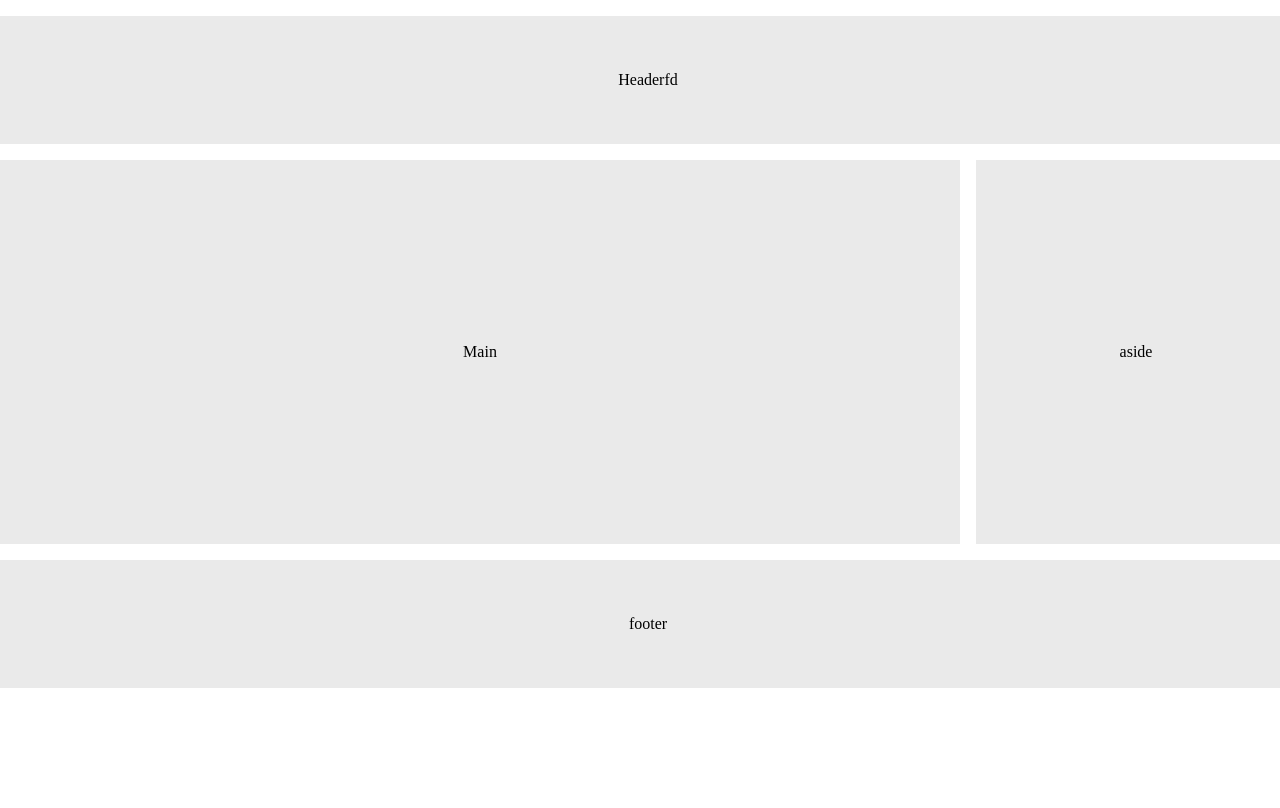
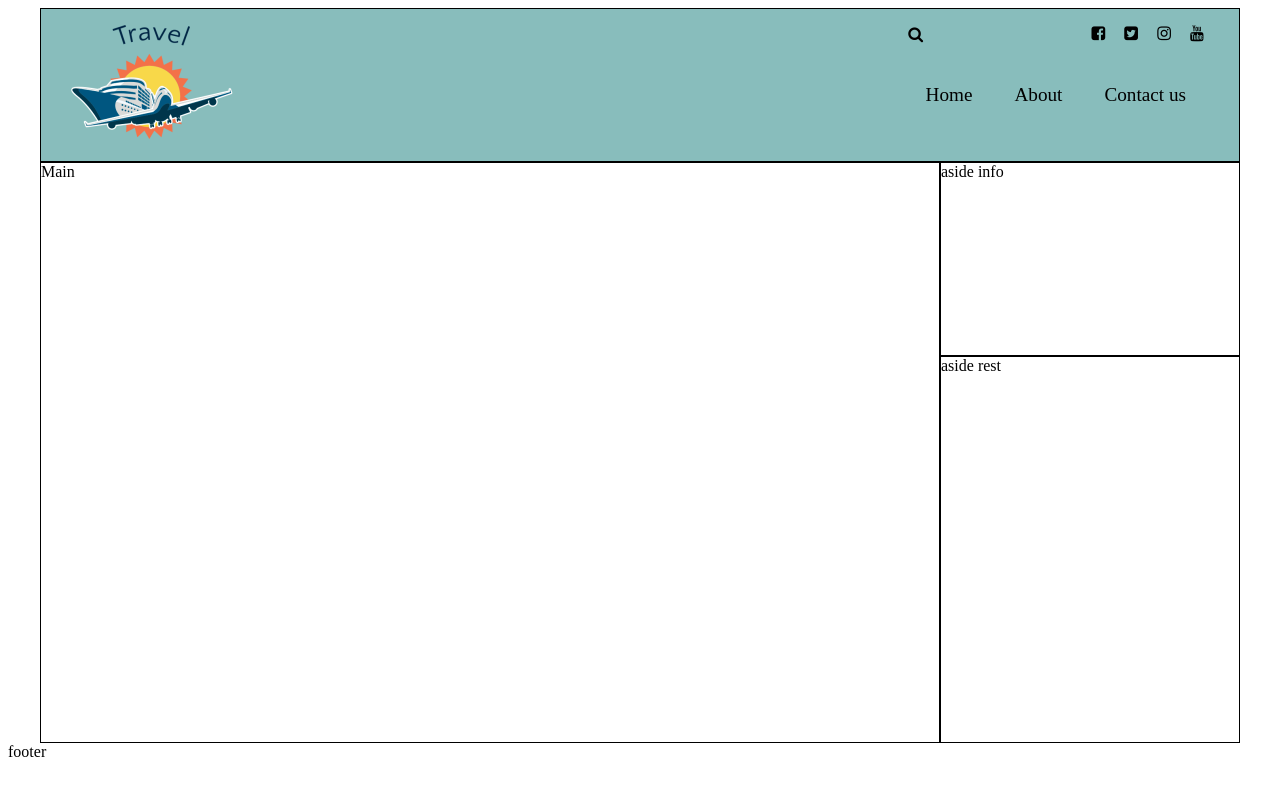
Before and after one commit to rshul/bsa19srblog, a plain HTML site: page index.html in a window 1280 px wide. Drawn offline with Linux system fonts and the light colour scheme.

Commit message:
temp result header

```diff
--- a/CSS/main.css
+++ b/CSS/main.css
@@ -1,28 +1,107 @@
+:root {
+    --blue-light: #88BDBC;
+    --blue-middle: #254E58;
+    --blue-dark: #112D32;
+    --grey-dark: #4F4A41;
+    --grey-light: #636658;
+}
+
+html, body {
+    height: 100%;
+}
+
+* {
+    box-sizing: border-box;
+}
 
 body {
     display: grid;
-    grid-template-columns: 75% 25%;
-    grid-template-rows:  10vw 30vw 10vw;
-    grid-gap: 1em;
+    grid-template:
+        "header  header  header  header  header      header  "minmax(100px, auto) "   .    main    main    main    aside-info    .      "3fr "   .    main    main    main    aside-rest    .      "6fr "footer  footer  footer  footer  footer       footer  "1fr / 1fr minmax(auto, 300px) minmax(auto, 300px) minmax(auto, 300px) minmax(auto, 300px) 1fr;
 }
 
-header,
-footer {
-    grid-column: 1 / 3;
+header {
+    grid-area: header;
+    display: grid;
+    grid-template:
+        ". hcenter hcenter hcenter hcenter ."minmax(100px, auto) / 1fr minmax(auto, 300px) minmax(auto, 300px) minmax(auto, 300px) minmax(auto, 300px) 1fr;
+    justify-content: center;
 }
 
-body {
-    margin: 0 auto;
-    min-width: 56em;
-    padding: 1em 0;
+main {
+    border: 1px solid black;
+    grid-area: main;
 }
 
-header,
-main,
-aside,
 footer {
-  background: #eaeaea;
-  display: flex;
-  align-items: center;
-  justify-content: center;
+    grid-area: footer;
 }
+
+header .header-center {
+    grid-area: hcenter;
+}
+
+header .header-center {
+    padding: 1rem;
+    border: 1px solid black;
+    background-color: var(--blue-light);
+    display: grid;
+    grid-template:
+        " .    logo    .         search  social  . "20px " .    logo    menu      menu    menu    . "100px / 1fr minmax(auto, 300px) minmax(auto, 300px) minmax(auto, 300px) minmax(auto, 300px) 1fr;
+}
+
+/* logo */
+.logo {
+    grid-area: logo;
+}
+
+.social-icons {
+    grid-area: social;
+    display: flex;
+    justify-content: flex-end;
+}
+
+.social-icons .fa {
+    display: inline-block;
+    margin-right: 1.2rem;
+}
+
+.search {
+    grid-area: search;
+    place-self: center end;
+}
+
+.menu {
+    grid-area: menu;
+    display: flex;
+    margin: 0;
+    justify-content: flex-end;
+    align-items: center;
+}
+
+.menu a {
+    display: inline-block;
+    margin-right: 2rem;
+    text-decoration: none;
+    font-size: 1.2rem;
+    padding: 5px;
+    color: black;
+}
+
+aside.aside-info {
+    grid-area: aside-info;
+    border: 1px solid black;
+}
+
+aside.aside-rest {
+    grid-area: aside-rest;
+    border: 1px solid black;
+}
+
+@media screen and (max-width : 768px) {
+
+
+    body {
+        background: green;
+    }
+}
--- a/index.html
+++ b/index.html
@@ -6,25 +6,54 @@
     <meta name="viewport" content="width=device-width, initial-scale=1.0">
     <meta http-equiv="X-UA-Compatible" content="ie=edge">
     <link href="CSS\main.css" rel="stylesheet">
-
+    <link rel="stylesheet" href="https://cdnjs.cloudflare.com/ajax/libs/font-awesome/4.7.0/css/font-awesome.min.css">
     <title>Trevel blog</title>
 
 </head>
 
 <body>
-    <header>
-        Headerfd
+    <header >
+        <div class="header-center">
+            <!-- logo -->
+            <div class="logo">
+                <img src="Img\Logo_travel.png" alt="Img\Logo_travel">
+            </div>
+            <!-- search -->
+            <div class="search">
+                <i class="fa fa-search"> </i>
+            </div>
+            <!-- social icons -->
+            <div class="social-icons">
+                <i class="fa fa-facebook-square"></i>
+                <i class="fa fa-twitter-square"> </i>
+                <i class="fa fa-instagram"></i>
+                <i class="fa fa-youtube"> </i>
+            </div>
+            <!-- menu -->
+            <nav class="menu">
+                <a class="menu-home" href="#">Home</a>
+                <a class="menu-about" href="#">About</a>
+                <a class="menu-contact" href="#">Contact us</a>
+            </nav>
+        </div>
     </header>
+
+    <aside class="aside-info">
+        aside info
+    </aside>
 
     <main>
         Main
     </main>
 
-    <aside>
-        aside
+    <aside class="aside-rest">
+        aside rest
     </aside>
 
-    <footer>footer</footer>
+
+    <footer>
+        footer
+    </footer>
 
 </body>
 
```
Also changed, not shown: Img/Logo_travel.png (added).
